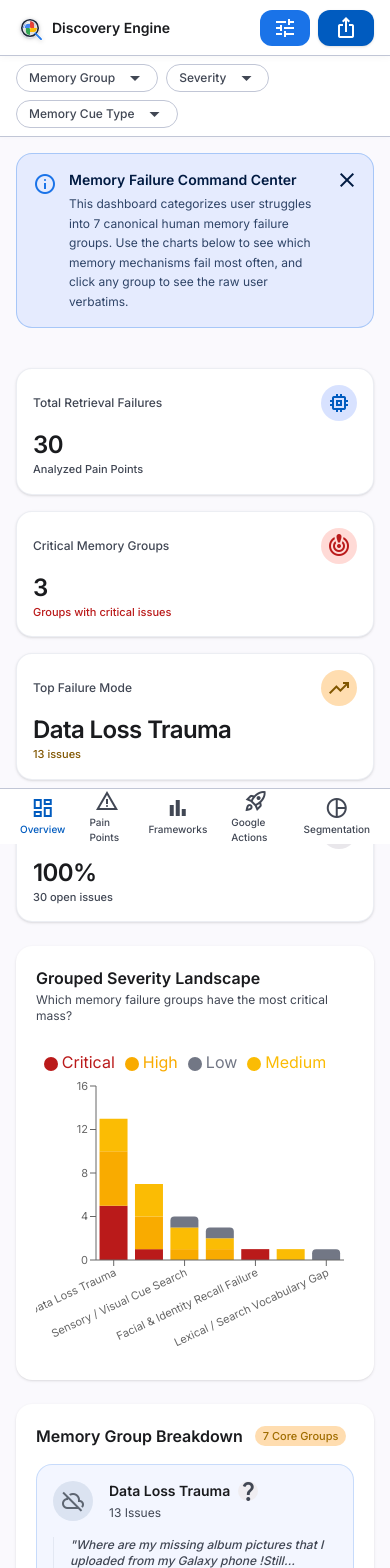
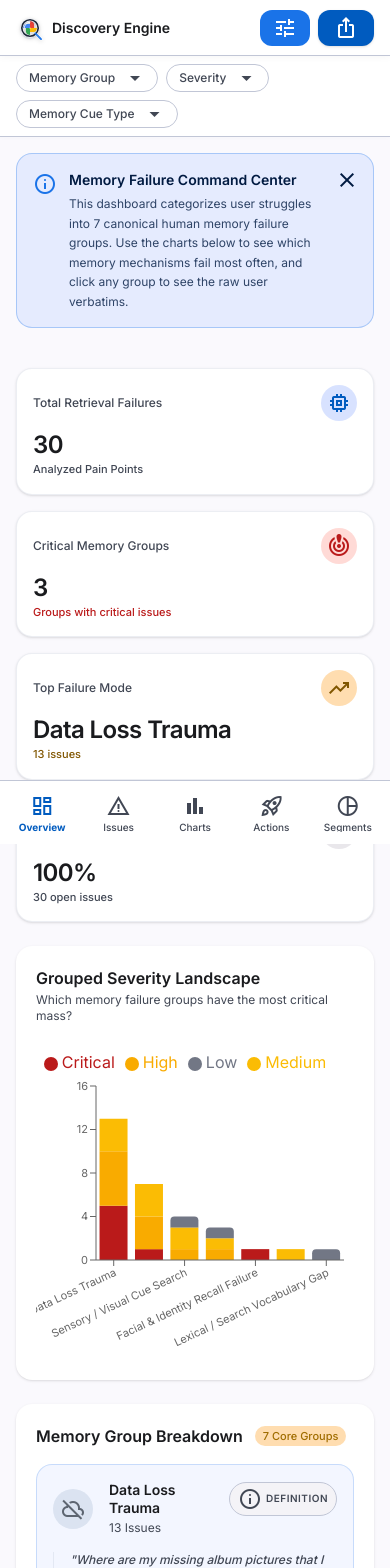
Before and after one commit to Pankaj-Shrivastava/GooglePhotos-DiscoveryEngine, a React (Vite) app in the folder dashboard/: page / in a window 390 px wide. Shown: the top 1568 px of the page. Built offline with nearby package versions, Linux system fonts and the light colour scheme.

Commit message:
feat: add sidebar, filter bar, overview page, and segmentation page components

```diff
--- a/dashboard/src/components/Sidebar.jsx
+++ b/dashboard/src/components/Sidebar.jsx
@@ -1,13 +1,12 @@
 import { NavLink, useLocation } from 'react-router-dom';
 
 const NAV_ITEMS = [
-  { path: '/', icon: 'dashboard', label: 'Overview' },
-  { path: '/pain-points', icon: 'warning', label: 'Pain Points' },
-
-  { path: '/frameworks', icon: 'bar_chart', label: 'Frameworks' },
-  { path: '/google-actions', icon: 'rocket_launch', label: 'Google Actions' },
-  { path: '/segmentation', icon: 'pie_chart', label: 'Segmentation' },
-  { path: '/interview-guide', icon: 'assignment', label: 'Interview Guide' },
+  { path: '/', icon: 'dashboard', label: 'Overview', shortLabel: 'Overview' },
+  { path: '/pain-points', icon: 'warning', label: 'Pain Points', shortLabel: 'Issues' },
+  { path: '/frameworks', icon: 'bar_chart', label: 'Frameworks', shortLabel: 'Charts' },
+  { path: '/google-actions', icon: 'rocket_launch', label: 'Google Actions', shortLabel: 'Actions' },
+  { path: '/segmentation', icon: 'pie_chart', label: 'Segmentation', shortLabel: 'Segments' },
+  { path: '/interview-guide', icon: 'assignment', label: 'Interview Guide', shortLabel: 'Guides' },
 ];
 
 export default function Sidebar() {
@@ -56,20 +55,28 @@ export default function Sidebar() {
 export function MobileTabBar() {
   const location = useLocation();
   return (
-    <nav className="md:hidden fixed bottom-0 left-0 right-0 h-14 bg-surface-container-lowest border-t border-outline-variant z-50 flex items-center justify-around px-2">
+    <nav className="md:hidden fixed bottom-0 left-0 right-0 h-16 bg-surface-container-lowest border-t border-outline-variant z-50 flex items-center justify-between px-1 pb-safe">
       {NAV_ITEMS.slice(0, 5).map((item) => (
         <NavLink
           key={item.path}
           to={{ pathname: item.path, search: item.path === '/' ? '' : location.search }}
           end={item.path === '/'}
           className={({ isActive }) =>
-            `flex flex-col items-center gap-0.5 px-3 py-1.5 rounded-xl transition-all ${
-              isActive ? 'text-primary' : 'text-on-surface-variant'
+            `flex flex-col items-center justify-center flex-1 min-w-0 h-full transition-all ${
+              isActive ? 'text-primary' : 'text-on-surface-variant hover:text-on-surface'
             }`
           }
         >
-          <span className="material-symbols-outlined text-xl">{item.icon}</span>
-          <span className="text-[10px] font-medium">{item.label}</span>
+          {({ isActive }) => (
+            <>
+              <span className={`material-symbols-outlined text-[22px] mb-1 transition-all ${isActive ? 'font-semibold' : ''}`}>
+                {item.icon}
+              </span>
+              <span className={`text-[10px] leading-none whitespace-nowrap truncate w-full text-center px-1 ${isActive ? 'font-bold' : 'font-medium'}`}>
+                {item.shortLabel}
+              </span>
+            </>
+          )}
         </NavLink>
       ))}
     </nav>
--- a/dashboard/src/pages/OverviewPage.jsx
+++ b/dashboard/src/pages/OverviewPage.jsx
@@ -95,7 +95,7 @@ export default function OverviewPage() {
           <BarChart data={chartData} margin={{ top: 10, right: 10, bottom: 40, left: 0 }}>
             <XAxis dataKey="name" tick={{ fontSize: 11 }} angle={-25} textAnchor="end" height={60} />
             <YAxis tick={{ fontSize: 11 }} />
-            <Tooltip contentStyle={{ borderRadius: '8px', fontSize: '12px', border: '1px solid #e0e2e5' }} />
+            <Tooltip cursor={{ fill: 'transparent' }} contentStyle={{ borderRadius: '8px', fontSize: '12px', border: '1px solid #e0e2e5' }} />
             <Legend verticalAlign="top" height={36} iconType="circle" />
             <Bar dataKey="critical" stackId="a" fill={SEVERITY_COLORS.critical} name="Critical" />
             <Bar dataKey="high" stackId="a" fill={SEVERITY_COLORS.high} name="High" />
@@ -139,10 +139,15 @@ export default function OverviewPage() {
                           e.stopPropagation();
                           setExpandedGroupId(isExpanded ? null : opp.id);
                         }}
-                        className="w-5 h-5 rounded-full bg-surface-container flex items-center justify-center hover:bg-surface-container-high transition-colors"
+                        className={`px-2 py-1 rounded-full border transition-colors flex items-center gap-1 ${isExpanded ? 'bg-primary-container text-on-primary-container border-primary-container' : 'bg-surface-container-low border-outline-variant text-on-surface-variant hover:bg-surface-container-high'}`}
                         title="What does this mean?"
                       >
-                        <span className="material-symbols-outlined text-[13px] text-on-surface-variant">question_mark</span>
+                        <span className="material-symbols-outlined text-[14px]">
+                          {isExpanded ? 'keyboard_arrow_up' : 'info'}
+                        </span>
+                        <span className="text-[10px] font-semibold uppercase tracking-wider">
+                          {isExpanded ? 'Close' : 'Definition'}
+                        </span>
                       </button>
                     </p>
                     <p className="text-xs text-on-surface-variant mt-1">{stats.count} Issues</p>
--- a/dashboard/src/pages/SegmentationPage.jsx
+++ b/dashboard/src/pages/SegmentationPage.jsx
@@ -72,7 +72,7 @@ export default function SegmentationPage() {
           <BarChart data={matrixChartData} margin={{ top: 10, right: 10, bottom: 20, left: 0 }}>
             <XAxis dataKey="name" tick={{ fontSize: 11 }} textAnchor="middle" height={30} tickFormatter={v => v.replace('_', ' ').toUpperCase()} />
             <YAxis tick={{ fontSize: 11 }} />
-            <Tooltip cursor={{ fill: '#f1f3f4' }} contentStyle={{ fontSize: '12px', borderRadius: '8px' }} />
+            <Tooltip cursor={{ fill: 'transparent' }} contentStyle={{ fontSize: '12px', borderRadius: '8px' }} />
             <Legend verticalAlign="top" height={60} wrapperStyle={{ fontSize: '11px', paddingBottom: '10px' }} />
             {groups.map((g, i) => (
               <Bar key={g} dataKey={g} stackId="a" fill={COLORS[i % COLORS.length]} />
```
Also changed, not shown: dashboard/src/components/FilterBar.jsx (line endings or trailing spaces).
